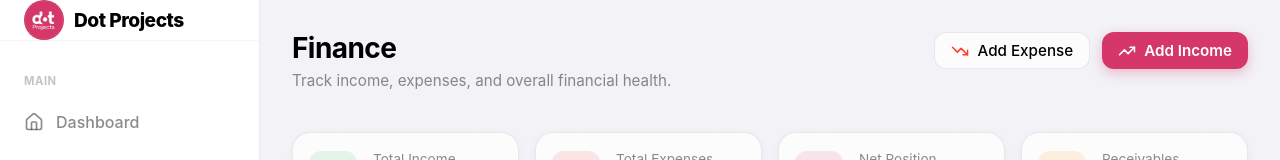
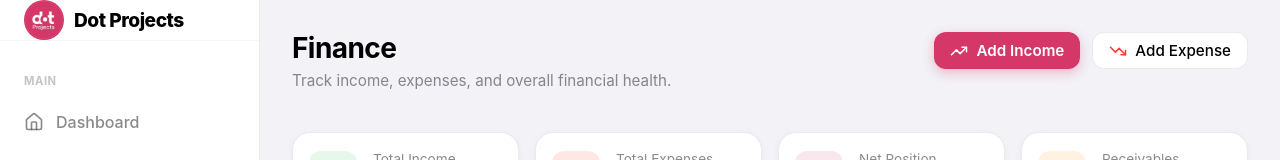
Before and after one commit to Shameelmya/DotManagement, a React (Vite) app: page /finance in a window 1280 px wide. Shown: the top 160 px of the page. Built offline with nearby package versions, Linux system fonts and the light colour scheme; no server answers; the database is empty; sample sign-in values are in the browser's storage.

Commit message:
Make surfaces solid and swap finance buttons

```diff
--- a/src/pages/Finance.tsx
+++ b/src/pages/Finance.tsx
@@ -102,13 +102,13 @@ const Finance = () => {
           <p>Track income, expenses, and overall financial health.</p>
         </div>
         <div className="header-actions-group">
+          <button className="btn-primary" onClick={() => handleOpenForm('in')}>
+            <TrendingUp size={18} />
+            <span>Add Income</span>
+          </button>
           <button className="btn-secondary" onClick={() => handleOpenForm('out')}>
             <TrendingDown size={18} className="text-error" />
             <span>Add Expense</span>
-          </button>
-          <button className="btn-primary" onClick={() => handleOpenForm('in')}>
-            <TrendingUp size={18} />
-            <span>Add Income</span>
           </button>
         </div>
       </div>
--- a/src/styles/variables.css
+++ b/src/styles/variables.css
@@ -18,7 +18,7 @@
 
   /* Backgrounds & Surfaces (Glassmorphism ready) */
   --color-background: #F2F2F7; /* iOS grouped background */
-  --color-surface: rgba(255, 255, 255, 0.75); /* Translucent surface */
+  --color-surface: #FFFFFF; /* Solid surface (100% opacity) */
   --color-surface-solid: #FFFFFF;
 
   /* Borders */
@@ -67,7 +67,7 @@
 @media (prefers-color-scheme: dark) {
   :root {
     --color-background: #000000;
-    --color-surface: rgba(28, 28, 30, 0.75);
+    --color-surface: #1C1C1E;
     --color-surface-solid: #1C1C1E;
 
     --color-border: rgba(235, 235, 245, 0.15);
```
